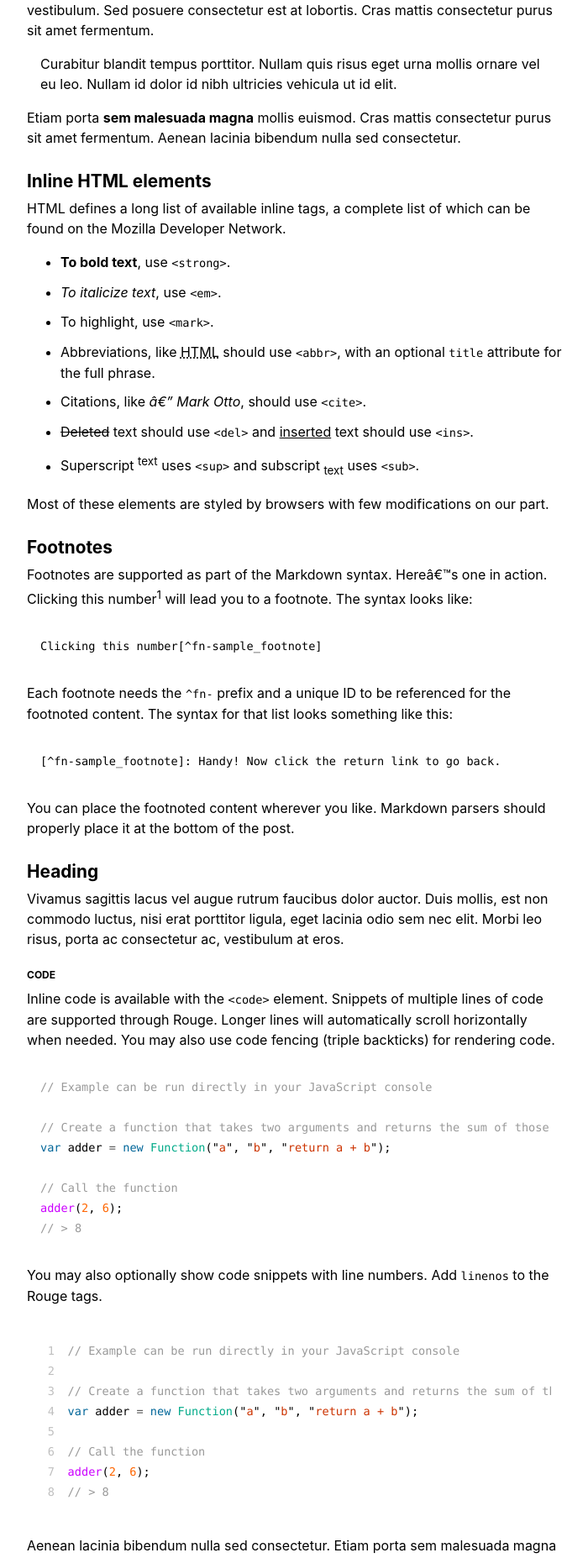
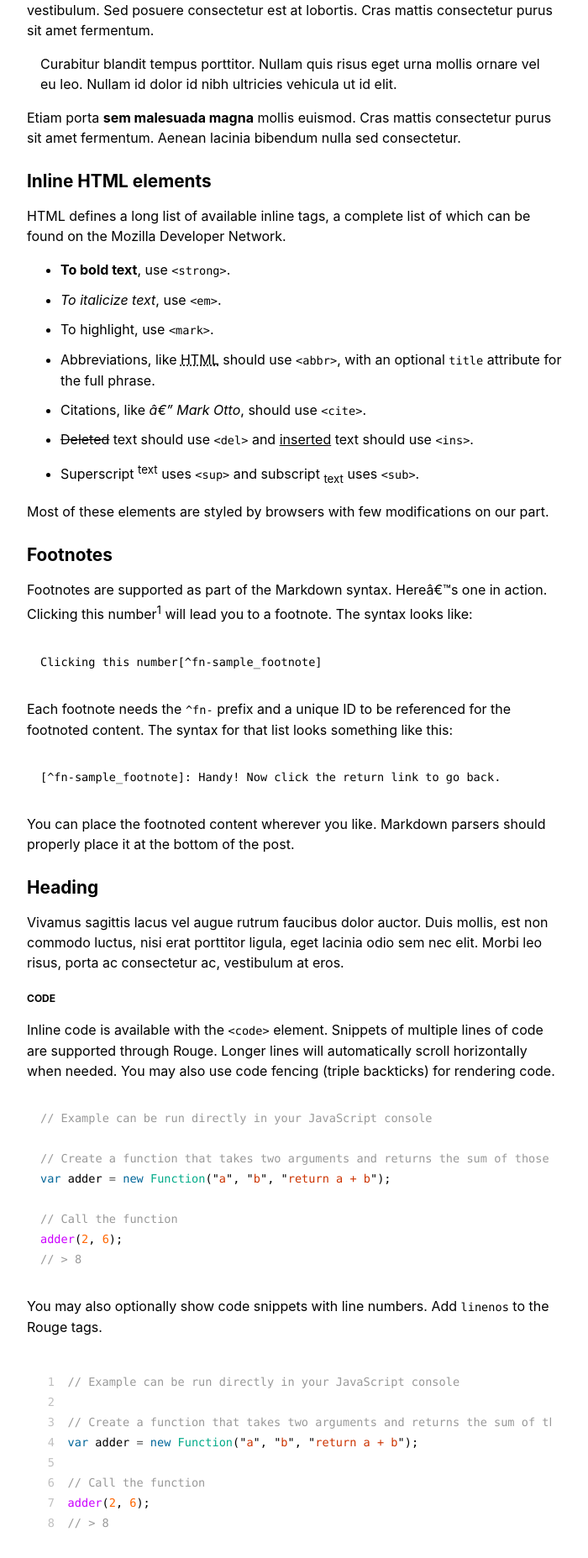
Before and after one commit to lucasrla/papicu, a Jekyll site: the page built from _posts/2021-01-02-another-example.md, in a window 1280 px wide. Shown: the part 322-2177 px from the top of the page at 84% size, without its empty margins (288-988 px from the left). Built offline with Jekyll 4.4.1, drawn with Linux system fonts in a browser that asks for light colours.

Commit message:
Tweak h2 and h3 color and bottom-margins

```diff
--- a/assets/main.css
+++ b/assets/main.css
@@ -43,7 +43,6 @@ hr {
 
 h1,
 h2,
-h3,
 strong {
   color: var(--headings);
 }
@@ -57,14 +56,12 @@ h2 {
   font-size: 1.3em;
   line-height: normal;
   margin-top: 1.3em;
-  margin-bottom: 0.2em;
 }
 
 h3 {
   font-size: 1.1em;
   line-height: normal;
   font-variant: all-small-caps;
-  margin-bottom: 0.2em;
 }
 
 p {
```
